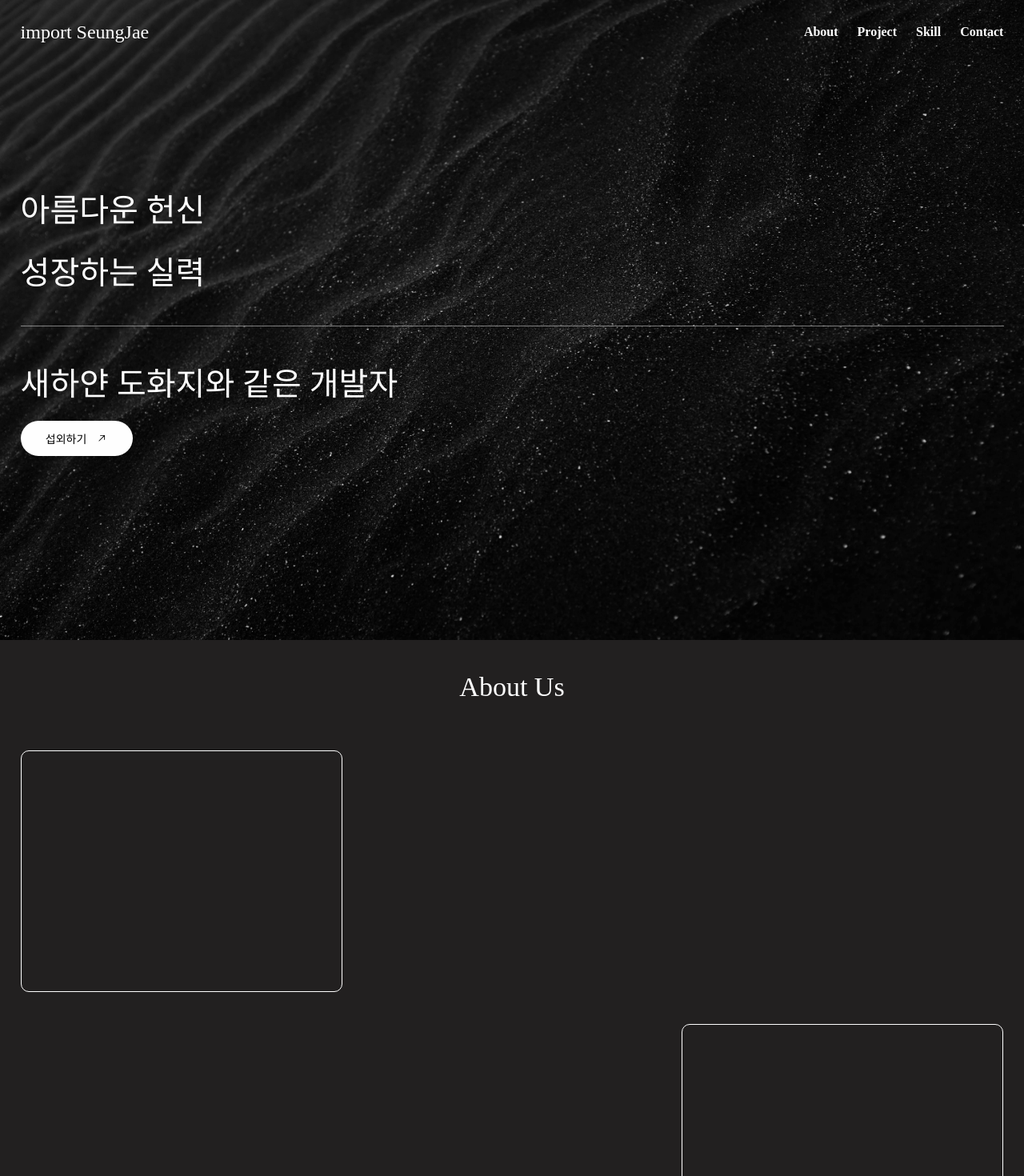
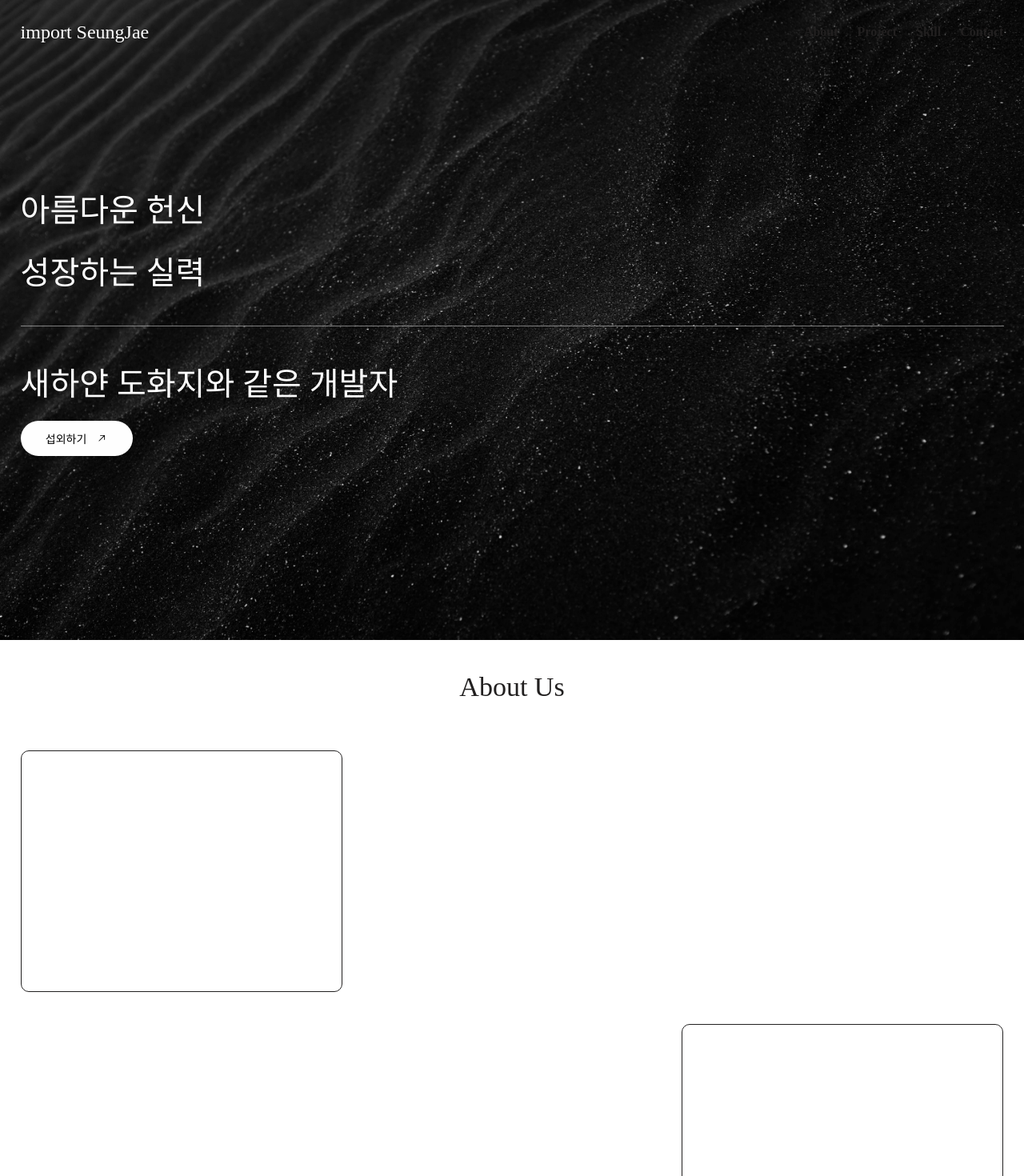
Before and after one commit to seungjaelee2684/seungjae-portfolio, a React (Create React App) app: page /website in a window 1280 px wide. Shown: the top 1470 px of the page at 80% size. Built offline with nearby package versions, Linux system fonts and the light colour scheme; a web font is replaced by a local one.

Commit message:
<Feat: 웹사이트 페이지 랜딩 화면 애니메이션 구현>

```diff
--- a/src/components/SitePage/About.tsx
+++ b/src/components/SitePage/About.tsx
@@ -1,19 +1,13 @@
 import React, { useEffect, useRef, useState } from 'react'
-import styled from 'styled-components';
+import styled, { keyframes } from 'styled-components';
+import { GuideFadeIn } from '../../styles/guide';
 
 interface AboutProps {
-    // testRef: React.RefObject<HTMLDivElement>;
+    aboutRef: any;
+    navRef: React.RefObject<HTMLAnchorElement>;
 };
 
-const About: React.FC<AboutProps> = () => {
-
-    // const boxRef1 = useRef<HTMLDivElement>(null);
-    // const boxRef2 = useRef<HTMLDivElement>(null);
-    // const boxRef3 = useRef<HTMLDivElement>(null);
-
-    useEffect(() => {
-
-    }, []);
+const About: React.FC<AboutProps> = ({ aboutRef, navRef }) => {
 
     return (
         <AboutMeContainer id="about us">
@@ -21,7 +15,7 @@ const About: React.FC<AboutProps> = () => {
                 About Us
             </Title>
             <CardWrapper>
-                <LaneContainer>
+                <LaneContainer id="element1" ref={el => aboutRef.current[0] = el}>
                     <CardBox>
 
                     </CardBox>
@@ -29,7 +23,7 @@ const About: React.FC<AboutProps> = () => {
 
                     </ContentBox>
                 </LaneContainer>
-                <LaneContainer>
+                <LaneContainer id="element2" ref={el => aboutRef.current[1] = el}>
                     <ContentBox>
 
                     </ContentBox>
@@ -37,7 +31,7 @@ const About: React.FC<AboutProps> = () => {
 
                     </CardBox>
                 </LaneContainer>
-                <LaneContainer>
+                <LaneContainer id="element3" ref={el => aboutRef.current[2] = el}>
                     <CardBox>
 
                     </CardBox>
@@ -58,12 +52,12 @@ const AboutMeContainer = styled.section`
     align-items: center;
     padding: 40px 0px;
     gap: 40px;
+    color: #222020;
 `;
 
 const Title = styled.label`
     font-size: 34px;
     top: 100px;
-    color: #FEFEFE;
 `;
 
 const CardWrapper = styled.div`
@@ -81,12 +75,15 @@ const LaneContainer = styled.div`
     align-items: center;
     gap: 30px;
     padding: 20px 0px;
+    transition: all 1.2s ease-in;
+    opacity: 0;
+    transform: translateY(-60px);
 `;
 
 const CardBox = styled.div`
     min-width: 400px;
     height: 300px;
-    border: 1px solid #FEFEFE;
+    border: 1px solid;
     border-radius: 10px;
     display: flex;
     justify-content: center;
--- a/src/components/SitePage/WebHeader.tsx
+++ b/src/components/SitePage/WebHeader.tsx
@@ -3,9 +3,10 @@ import styled from 'styled-components';
 
 interface WebHeaderProps {
   headerRef: React.RefObject<HTMLDivElement>;
+  navRef: React.RefObject<HTMLAnchorElement>;
 };
 
-const WebHeader : React.FC<WebHeaderProps> = ({ headerRef }) => {
+const WebHeader : React.FC<WebHeaderProps> = ({ headerRef, navRef }) => {
 
   const onClickScrollTopHandler = () => {
     window.scrollTo({
@@ -32,8 +33,9 @@ const WebHeader : React.FC<WebHeaderProps> = ({ headerRef }) => {
         <HeaderLogo onClick={onClickScrollTopHandler}>
           import SeungJae
         </HeaderLogo>
-        <RightContent>
-          <Navigate onClick={() => onClickMoveHandler("about us")}>
+        <RightContent ref={navRef}>
+          <Navigate
+            onClick={() => onClickMoveHandler("about us")}>
             About
           </Navigate>
           <Navigate>
@@ -115,11 +117,10 @@ const Navigate = styled.a`
   height: 100%;
   display: flex;
   align-items: center;
-  color: #FFFFFF;
   cursor: pointer;
 
   &:hover {
-    color: #ADADAD;
+    color: #FEFEFE;
   }
 
   @media screen and (max-width: 1320px) {
--- a/src/pages/SitePage.tsx
+++ b/src/pages/SitePage.tsx
@@ -11,6 +11,9 @@ import { GoArrowUpRight } from 'react-icons/go';
 const SitePage = () => {
 
   const headerRef = useRef<HTMLDivElement>(null);
+  const navRef = useRef<HTMLAnchorElement>(null);
+  const aboutRef = useRef<any>([]);
+  const infoRef = useRef<HTMLDivElement>(null);
 
   useEffect(() => {
     const scrollEvent = () => {
@@ -27,16 +30,64 @@ const SitePage = () => {
       };
     };
 
+    if (!aboutRef.current || !infoRef.current) return;
+
+    const callback2 = (entries: any, observer: any) => {
+      entries.forEach((entry: any) => {
+        if (!navRef.current) return;
+        if (entry.isIntersecting) {
+          navRef.current.style.color = `#222020`;
+        } else {
+          navRef.current.style.color = `#fefefea6`;
+        };
+      });
+    };
+
+    const callback = (entries: any, observer: any) => {
+      entries.forEach((entry: any) => {
+        if (entry.isIntersecting) {
+          console.log("true");
+          entry.target.style.opacity = `1`;
+          entry.target.style.transform = `translateY(0px)`;
+        } else {
+          console.log("false");
+          // entry.target.style.opacity = `0`;
+          // entry.target.style.transform = `translateY(-30px)`;
+        };
+      });
+    };
+
+    const options = {
+      root: null,
+      rootMargin: "0px",
+      threshold: 0.1
+    }
+
+    const observer = new IntersectionObserver(callback, options);
+    const observer2 = new IntersectionObserver(callback2, options);
+
+    aboutRef.current.forEach((element: any) => {
+      if (!element) return;
+      observer.observe(element);
+    });
+    observer2.observe(infoRef.current);
+
     window.addEventListener("scroll", scrollEvent);
 
     return () => {
       window.removeEventListener("scroll", scrollEvent);
+      if (!aboutRef.current || !infoRef.current) return;
+      aboutRef.current.forEach((element: any) => {
+        if (!element) return;
+        observer.unobserve(element);
+      });
+      observer2.unobserve(infoRef.current);
     }
   }, []);
 
   return (
     <MainLayout>
-      <WebHeader headerRef={headerRef} />
+      <WebHeader headerRef={headerRef} navRef={navRef} />
       <MainBackground src={Background1}>
         <MainTitleContainer>
           <MainTitleWrapper>
@@ -57,8 +108,8 @@ const SitePage = () => {
           </SubTitle>
         </MainTitleContainer>
       </MainBackground>
-      <MainContainer>
-        <About />
+      <MainContainer ref={infoRef}>
+        <About aboutRef={aboutRef} navRef={navRef} />
       </MainContainer>
       <MainBackground src={Background2} />
     </MainLayout>
@@ -80,12 +131,12 @@ const TitleAppear = keyframes`
 const BarAppear = keyframes`
   0% {
     opacity: 0;
-    transform: translateX(-10%) scaleX(0);
+    transform: scaleX(0);
   }
 
   100% {
     opacity: 1;
-    transform: translateX(0%) scaleX(1);
+    transform: scaleX(1);
   }
 `;
 
@@ -94,7 +145,6 @@ const MainLayout = styled.article`
   position: relative;
   font-family: "TTLaundryGothicB";
   font-size: 400;
-  background-color: #222020;
 `;
 
 const MainBackground = styled.div<{ src: string }>`
@@ -153,7 +203,7 @@ const MainTitle = styled.div`
   font-size: 55px;
   user-select: none;
   opacity: 0;
-  animation: ${TitleAppear} 1.3s forwards;
+  animation: ${TitleAppear} 1s forwards;
 
   @media screen and (max-width: 1320px) {
     font-size: 40px;
@@ -164,7 +214,7 @@ const BarContainer = styled.line`
   width: 300px;
   height: 1px;
   background-color: #fefefe74;
-  animation: ${BarAppear} 1.3s forwards 0.3s;
+  animation: ${BarAppear} 1s forwards 0.3s;
   opacity: 0;
 
   @media screen and (max-width: 1320px) {
@@ -180,7 +230,7 @@ const SubTitle = styled(MainTitle)`
   align-items: end;
   gap: 20px;
   opacity: 0;
-  animation: ${TitleAppear} 1.3s forwards 0.8s;
+  animation: ${TitleAppear} 1.5s forwards 0.8s;
 
   @media screen and (max-width: 1320px) {
     align-items: start;
```
